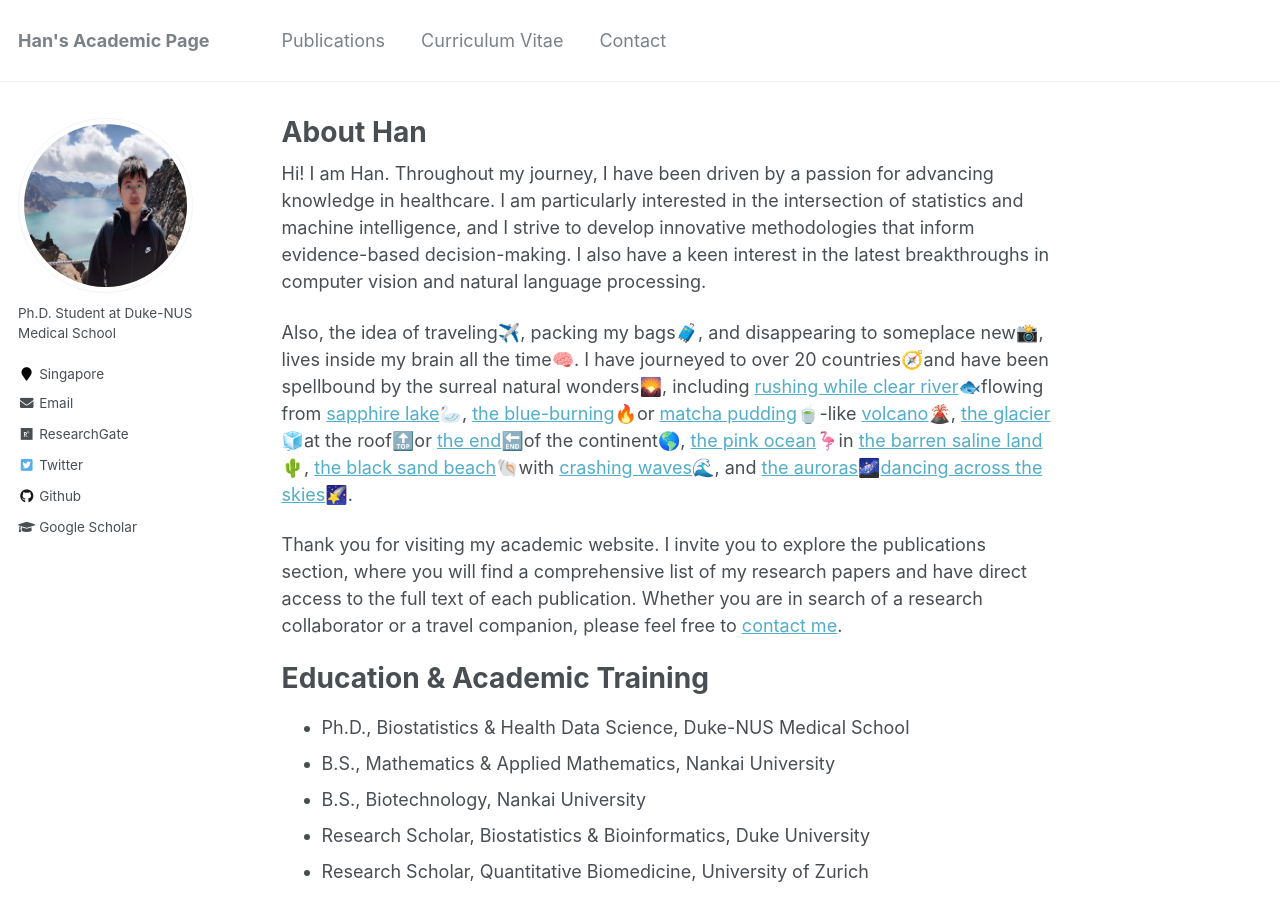
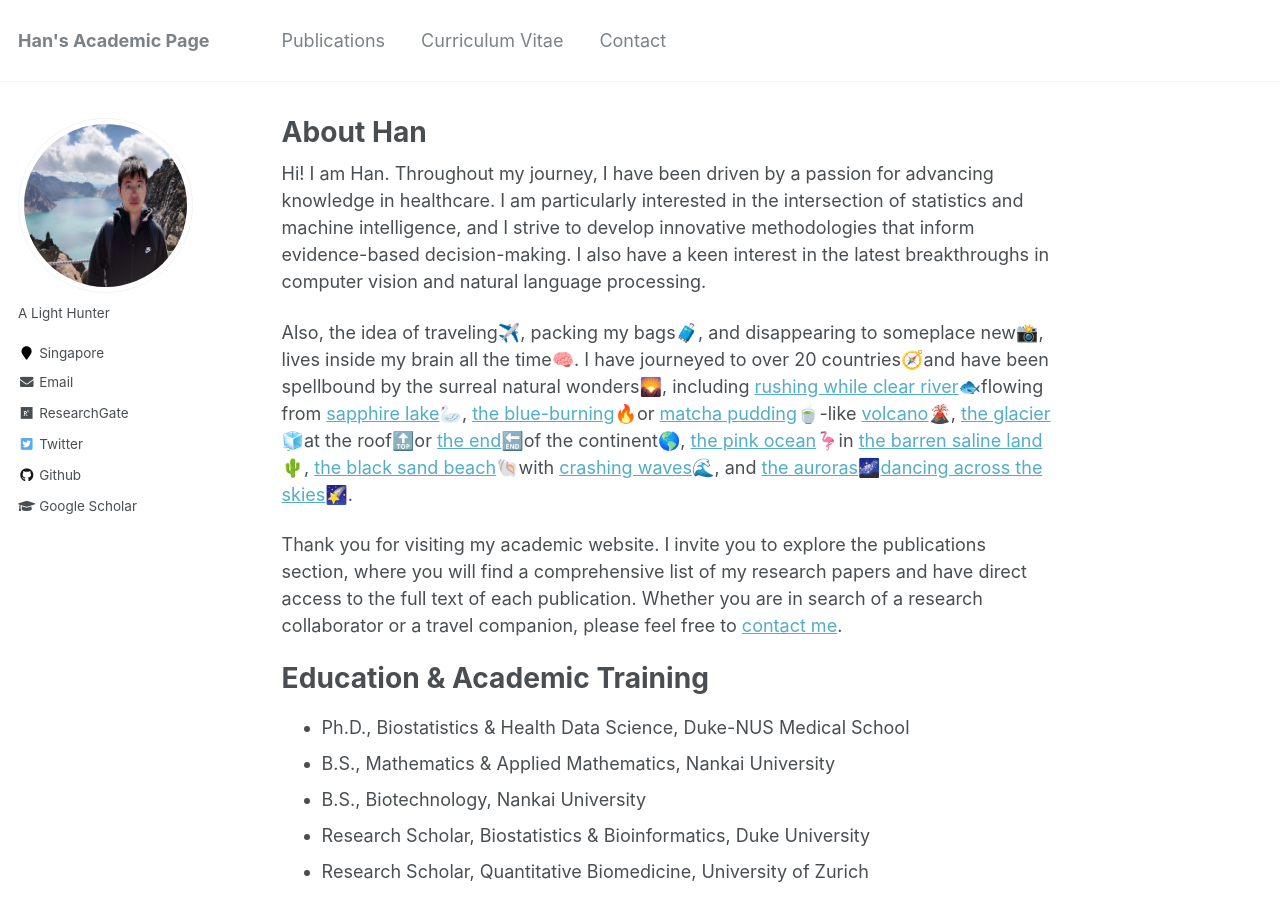
Before and after one commit to Han-Yuan-Med/Han-Yuan-Med.github.io, a Jekyll site: the page built from _pages/about.md, in a window 1280 px wide and 900 px high. Built offline with Jekyll 4.4.1, drawn with Linux system fonts in a browser that asks for light colours.

Commit message:
Update _config.yml

```diff
--- a/_config.yml
+++ b/_config.yml
@@ -82,7 +82,7 @@ analytics:
 author:
   name             :
   avatar           : "Han.png"
-  bio              : "Ph.D. Student at Duke-NUS Medical School"
+  bio              : "A Light Hunter"
   location         : "Singapore"
   employer         :
   pubmed           :
```
